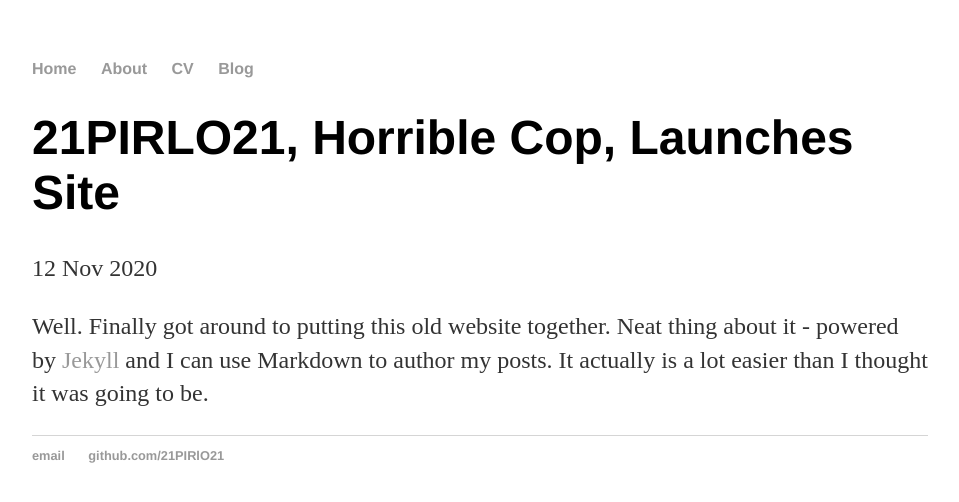
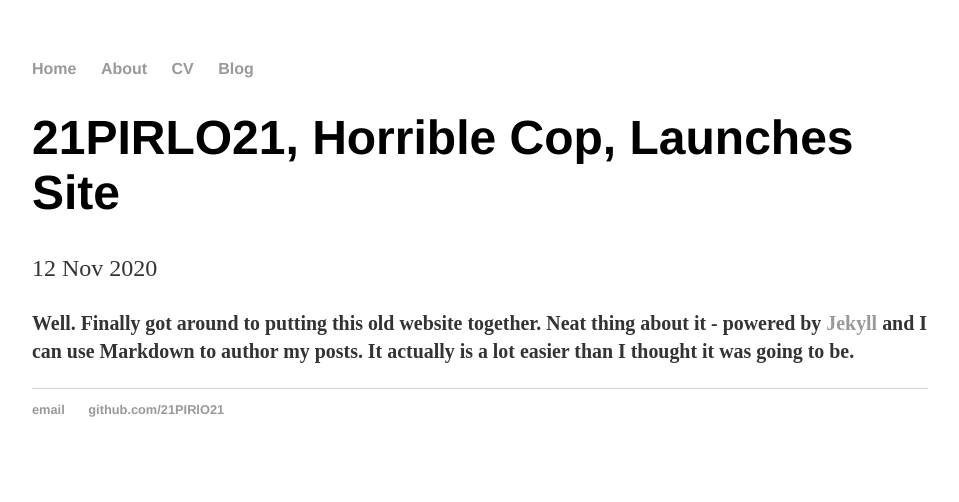
Before and after one commit to 21PIRLO21/21PIRLO21.github.io, a Jekyll site: the page built from _posts/2020-11-12-21PIRLO21-site-launched.md, in a window 1280 px wide. Shown: the top 502 px of the page, without its empty margins (160-1119 px from the left). Built offline with Jekyll 4.4.1, drawn with Linux system fonts in a browser that asks for light colours.

Commit message:
font size test

```diff
--- a/_layouts/post.html
+++ b/_layouts/post.html
@@ -5,5 +5,5 @@ layout: default
 <p class="meta">{{ page.date | date_to_string }}</p>
 
 <div class="post">
-  {{ content }}
+  <h5>{{ content }}</h5>
 </div>
```
